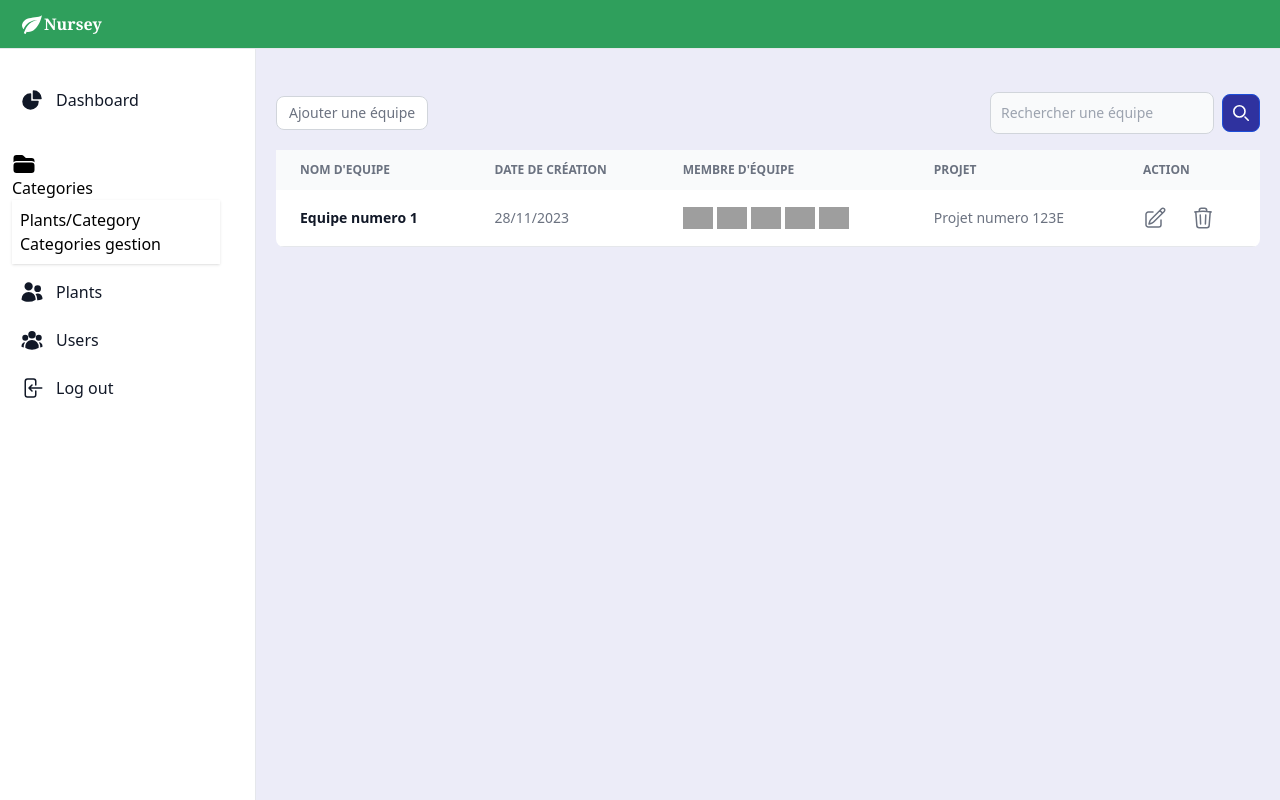
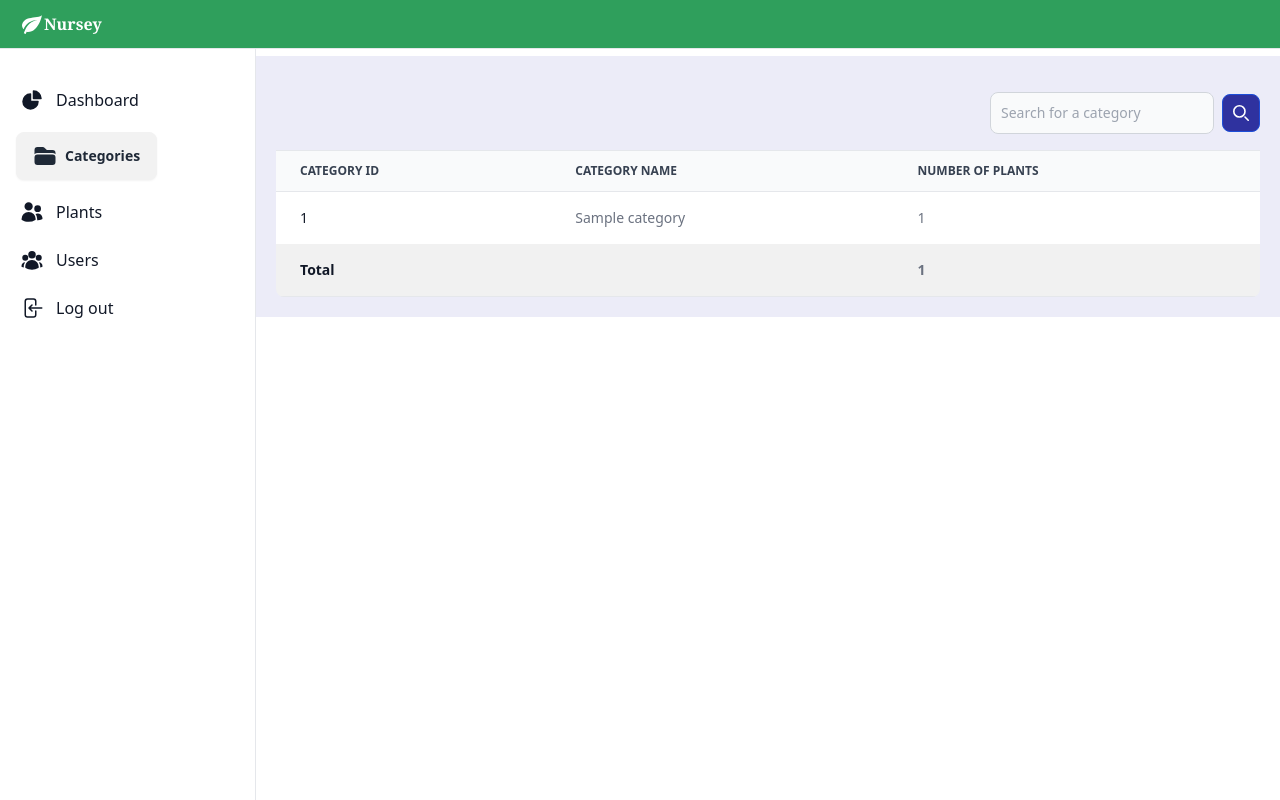
Before and after one commit to NurseryV2/Front-backend, a PHP site: page /admin/Dashboard.php in a window 1280 px wide. Run offline with PHP 8.4, Linux system fonts and the light colour scheme; tables that the repository leaves empty or names only in its code hold one stand-in row (values such as "Sample post"); some libraries are stand-ins or nearby versions; grey boxes are pictures that could not be loaded.

Commit message:
showing the total number of plants i have

```diff
--- a/admin/dashboard.php
+++ b/admin/dashboard.php
@@ -6,43 +6,43 @@
     <meta name="viewport" content="width=device-width, initial-scale=1.0">
     <script src="https://cdn.tailwindcss.com"></script>
     <script src='https://kit.fontawesome.com/a076d05399.js' crossorigin='anonymous'></script>
+    <link href="https://cdn.jsdelivr.net/npm/daisyui@4.4.6/dist/full.min.css" rel="stylesheet" type="text/css" />
+    <script src="https://cdn.tailwindcss.com"></script>
 
-    <title>Document</title>
 </head>
 
 <body class="bg-[#ECECF8]">
+    <?php
+    include("./navbar.php");
+    include("./sidebar.php");
+    include("db.php");
 
+    $query = "SELECT categories.id, categories.name, COUNT(plants.id) AS plant_count
+              FROM categories
+              LEFT JOIN plants ON categories.id = plants.category_id
+              GROUP BY categories.id, categories.name";
 
+    $result = mysqli_query($conn, $query);
 
-    <?php
-
-   include("./navbar.php");
-
-?>
-
-    <?php
-
-    include("./sidebar.php");
+    // Calculate the total number of plants
+    $totalPlantsQuery = "SELECT COUNT(id) AS total_plants FROM plants";
+    $totalPlantsResult = mysqli_query($conn, $totalPlantsQuery);
+    $totalPlantsRow = mysqli_fetch_assoc($totalPlantsResult);
+    $totalPlants = $totalPlantsRow['total_plants'];
 
     ?>
     <div class="p-5 mt-14 sm:ml-64">
-        <div class="relative overflow-x-auto  sm:rounded-lg">
+        <div class="relative overflow-x-hidden sm:rounded-lg">
             <div
-                class="flex items-center justify-between flex-column md:flex-row flex-wrap space-y-4 md:space-y-0 py-4 dark:bg-gray-900">
-                <div>
-                    <button
-                        class="inline-flex items-center text-gray-500 bg-white border border-gray-300 focus:outline-none hover:bg-gray-100 focus:ring-4 focus:ring-gray-200 font-medium rounded-lg text-sm px-3 py-1.5 dark:bg-gray-800 dark:text-gray-400 dark:border-gray-600 dark:hover:bg-gray-700 dark:hover:border-gray-600 dark:focus:ring-gray-700"
-                        type="button">
-                        Ajouter une équipe
-                    </button>
-                </div>
+                class="flex items-center justify-end flex-column md:flex-row flex-wrap space-y-4 md:space-y-0 py-4 dark:bg-gray-900">
+
                 <label for="table-search" class="sr-only">Search</label>
 
                 <form class="flex items-center">
                     <div class=" w-full">
                         <input type="text" id="simple-search"
                             class="bg-gray-50 border border-gray-300 text-gray-900 text-sm rounded-lg focus:ring-blue-500 focus:border-blue-500 block w-full p-2.5  dark:bg-gray-700 dark:border-gray-600 dark:placeholder-gray-400 dark:text-white dark:focus:ring-blue-500 dark:focus:border-blue-500"
-                            placeholder="Rechercher une équipe" required>
+                            placeholder="Search for a category" required>
                     </div>
                     <button type="submit"
                         class="p-2.5 ms-2 text-sm font-medium text-white bg-[#2F329F] rounded-lg border border-blue-700 hover:bg-blue-800 focus:ring-4 focus:outline-none focus:ring-blue-300 dark:bg-blue-600 dark:hover:bg-blue-700 dark:focus:ring-blue-800">
@@ -55,74 +55,43 @@
                 </form>
 
             </div>
-            <table class="w-full text-sm text-left rtl:text-right text-gray-500 dark:text-gray-400">
-                <thead class="text-xs tèext-gray-700 uppercase bg-gray-50 dark:bg-gray-700 dark:text-gray-400">
+            <?php
+            if (mysqli_num_rows($result) > 0) {
+                echo '<table class="w-full text-sm text-left rtl:text-right text-gray-500 dark:text-gray-400 border-t border-b divide-y divide-gray-200 dark:divide-gray-700">
+                        <thead class="text-xs text-gray-700 uppercase bg-gray-50 dark:bg-gray-700 dark:text-gray-400">
                             <tr>
-                        <th scope="col" class="px-6 py-3">
-                            Nom d'equipe
-                        </th>
-                        <th scope="col" class="px-6 py-3">
-                            Date de création
-                        </th>
-                        <th scope="col" class="px-6 py-3">
-                            membre d'équipe
-                        </th>
-                        <th scope="col" class="px-6 py-3">
-                            Projet
-                        </th>
-                        <th scope="col" class="px-6 py-3">
-                            Action
-                        </th>
+                                <th scope="col" class="px-6 py-3 text-left">Category ID</th>
+                                <th scope="col" class="px-6 py-3 text-left">Category Name</th>
+                                <th scope="col" class="px-6 py-3 text-left">Number of Plants</th>
                             </tr>
                         </thead>
-                <tbody>
-                    <tr
-                        class="bg-white border-b dark:bg-gray-800 dark:border-gray-700 hover:bg-gray-50 dark:hover:bg-gray-600">
+                        <tbody>';
 
-                        <th scope="row" class=" px-6 py-4 text-gray-900 whitespace-nowrap dark:text-white">
-                            Equipe numero 1
-                        </th>
-                        <td class="px-6 py-4">
-                            28/11/2023
-                        </td>
-                        <td class="px-6 py-4">
-                            <div class="flex gap-1 items-center">
-                                <img src="../Images/user.png" alt="" width="30">
-                                <img src="../Images/user.png" alt="" width="30">
-                                <img src="../Images/user.png" alt="" width="30">
-                                <img src="../Images/user.png" alt="" width="30">
-                                <img src="../Images/user.png" alt="" width="30">
+                while ($row = mysqli_fetch_assoc($result)) {
+                    echo '<tr class="bg-white dark:bg-gray-800 hover:bg-gray-50 dark:hover:bg-gray-600">
+                            <td class="px-6 py-4 text-gray-900 whitespace-nowrap dark:text-white">' . $row['id'] . '</td>
+                            <td class="px-6 py-4">' . $row['name'] . '</td>
+                            <td class="px-6 py-4">' . $row['plant_count'] . '</td>
+                        </tr>';
+                }
 
-                            </div>
-                        </td>
-                        <td class="px-6 py-4">
-                            Projet numero 123E
-                        </td>
-                        <td class="px-6 py-4">
-                            <div class=" flex gap-6">
-                                <svg xmlns="http://www.w3.org/2000/svg" fill="none" viewBox="0 0 24 24"
-                                    stroke-width="1.5" stroke="currentColor" class="w-6 h-6">
-                                    <path stroke-linecap="round" stroke-linejoin="round"
-                                        d="M16.862 4.487l1.687-1.688a1.875 1.875 0 112.652 2.652L10.582 16.07a4.5 4.5 0 01-1.897 1.13L6 18l.8-2.685a4.5 4.5 0 011.13-1.897l8.932-8.931zm0 0L19.5 7.125M18 14v4.75A2.25 2.25 0 0115.75 21H5.25A2.25 2.25 0 013 18.75V8.25A2.25 2.25 0 015.25 6H10" />
-                                </svg>
-                                <svg xmlns="http://www.w3.org/2000/svg" fill="none" viewBox="0 0 24 24"
-                                    stroke-width="1.5" stroke="currentColor" class="w-6 h-6">
-                                    <path stroke-linecap="round" stroke-linejoin="round"
-                                        d="M14.74 9l-.346 9m-4.788 0L9.26 9m9.968-3.21c.342.052.682.107 1.022.166m-1.022-.165L18.16 19.673a2.25 2.25 0 01-2.244 2.077H8.084a2.25 2.25 0 01-2.244-2.077L4.772 5.79m14.456 0a48.108 48.108 0 00-3.478-.397m-12 .562c.34-.059.68-.114 1.022-.165m0 0a48.11 48.11 0 013.478-.397m7.5 0v-.916c0-1.18-.91-2.164-2.09-2.201a51.964 51.964 0 00-3.32 0c-1.18.037-2.09 1.022-2.09 2.201v.916m7.5 0a48.667 48.667 0 00-7.5 0" />
-                                </svg>
-                            </div>
-                        </td>
-                    </tr>
+                // Display the row for total plants
+                echo '<tr class="bg-[#f1f1f1] dark:bg-gray-800">
+                        <td class="px-6 py-4 text-gray-900 font-semibold whitespace-nowrap dark:text-white">Total</td>
+                        <td class="px-6 py-4"></td>
+                        <td class="px-6 py-4 font-semibold">' . $totalPlants . '</td>
+                    </tr>';
 
-                </tbody>
-            </table>
+                echo '</tbody></table>';
+            } else {
+                echo '<p>No data found</p>';
+            }
 
-        </div>
-
+            mysqli_close($conn);
+            ?>
 
         </div>
     </div>
-
 </body>
 
 </html>
--- a/admin/sidebar.php
+++ b/admin/sidebar.php
@@ -39,7 +39,6 @@
                         </svg>
                         Categories</label>
                     <ul tabindex="0" class="dropdown-content z-[1] menu p-2 shadow bg-base-100 rounded-box w-52">
-                        <li><a href="supadmin.php">Plants/Category</a></li>
                         <li><a href="admin.php">Categories gestion</a></li>
                     </ul>
                 </div>
```
Also changed, not shown: admin/2.php (added, +128 -0 lines), admin/supadmin.php (deleted, +0 -130 lines). Lines whose indentation alone changed are shown as unchanged.
